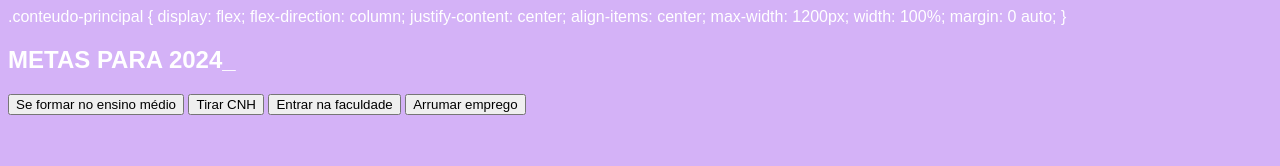
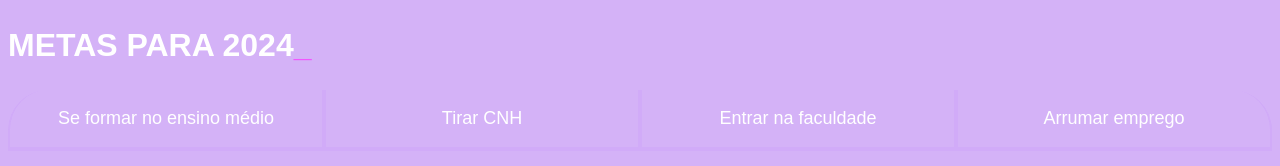
Before and after one commit to isabellacaetano/metas-2024, a plain HTML site: page index.html in a window 1280 px wide. Drawn offline with Linux system fonts and the light colour scheme.

Commit message:
Add files via upload

```diff
--- a/index.html
+++ b/index.html
@@ -8,15 +8,7 @@
     <link rel="stylesheet" href="style.css">
 </head>
 <body>
-    .conteudo-principal {
-        display: flex;
-        flex-direction: column;
-        justify-content: center;
-        align-items: center;
-        max-width: 1200px;
-        width: 100%;
-        margin: 0 auto;
-    }
+
     <section class="conteudo-principal">
         <h2 class="titulo-principal">METAS PARA 2024<span>_</span></h2>
 <div class="botoes">
--- a/style.css
+++ b/style.css
@@ -11,3 +11,43 @@ body {
     color: var(--branco);
     font-family: 'Chelsea Market', sans-serif;
 }
+.titulo-principal {
+    text-align: left;
+    width: 100%;
+    font-size: 32px;
+}
+.titulo-principal span {
+    color: var(--verde);
+}
+.botao {
+    font-family: "Crakra Petch", sans-serif;
+    background-color: var(--botao-inativo);
+    color: var(--branco);
+    display: flex;
+    justify-content: center;
+    padding: 1em;
+    font-size: 18px;
+    align-items: center;
+    width: 100%;
+    border-bottom: 4px solid var(--botao-ativo);
+    border-left: 2px solid var(--botao-ativo);
+    border-right: 2px solid var(--botao-ativo);
+    border-top: none;
+}
+.botoes {
+    display: block;
+}
+
+@media screen and (min-width: 768px) {
+    .botoes {
+        display: flex;
+    }
+
+    .botao:first-child {
+        border-radius: 40px 0 0 0;
+    }
+
+    .botao:last-child {
+        border-radius: 0 40px 0 0;
+    }
+}
```
